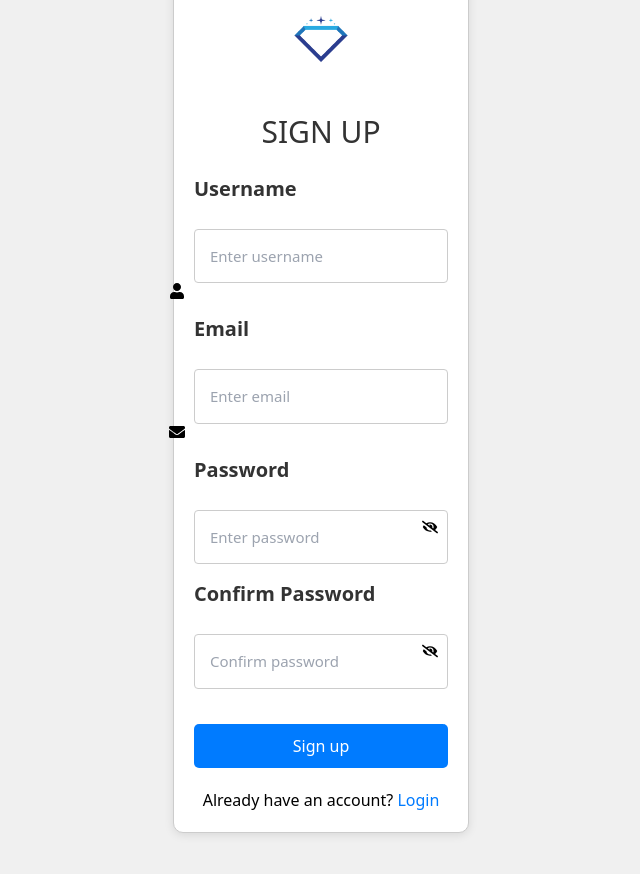
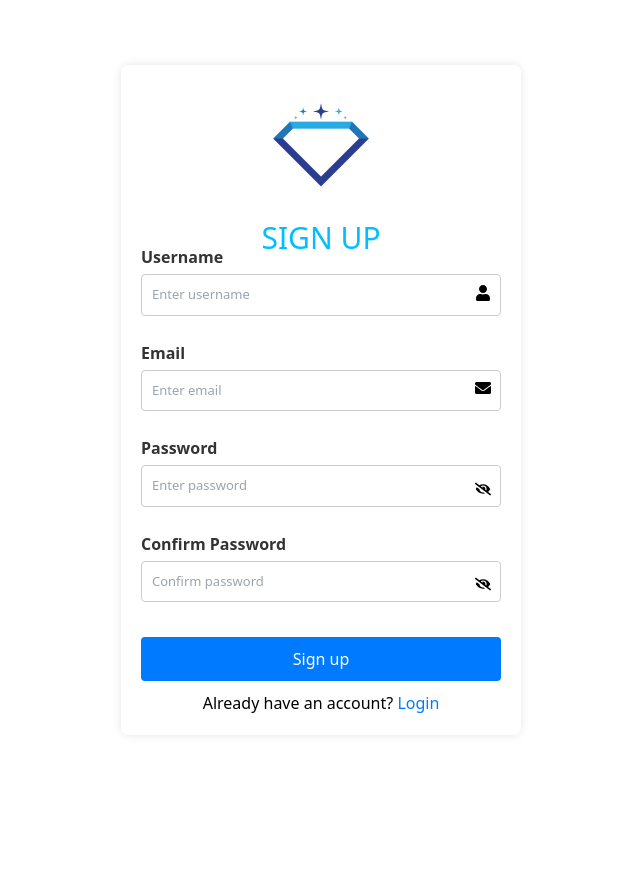
Before and after one commit to HoangNNQ157/FE_GemFPT, a React (Vite) app: page /register in a window 1280 px wide. Shown: the top 874 px of the page, without its empty margins (319-959 px from the left). After the commit the page ends 800 px from the top, so only its background shows below. Built offline with nearby package versions, Linux system fonts and the light colour scheme.

Commit message:
edit css authentication

```diff
--- a/src/component/Register/Register.css
+++ b/src/component/Register/Register.css
@@ -1,84 +1,117 @@
-
-* {
-    margin: 0;
-    padding: 0;
-    box-sizing: border-box;
-  }
-
-  body,
-  html {
-    height: 100%;
+body {
   display: flex;
   justify-content: center;
   align-items: center;
-  }
-  .logo {
-    width: 200px;
-    height: auto;
-    margin-bottom: -50px;
-    margin-left: 70px;
-    margin-top: -50px;
+  height: 100vh;
+  margin: 0;
 }
 
-  .form-box {
+.logoRegister {
   width: 100%;
-    max-width: 400px;
-    margin: 0 auto;
-    padding: 20px;
-    border: 1px solid transparent;
-    background-color: transparent;
-    box-shadow: 0 0 10px rgba(0, 0, 0, 0.1);
+  display: flex;
+  justify-content: center;
+  margin-top: -30px;
 }
 
-  .form-box h3 {
+.form h3 {
   font-size: 30px;
-    margin-bottom: 20px;
+  margin-top: -20px;
+  margin-bottom: -15px;
   text-align: center;
   color: deepskyblue;
 }
 
-  .title {
-    font-size: 20px;
-
+.form-control {
+  margin-top: 0px !important;
 }
 
-  .form-box .mb-3 {
-    margin-bottom: 15px;
+.imgRegister {
+  width: 50%;
+  height: auto;
+  display: block;
 }
 
+.form {
+  margin-bottom: 0px !important;
+  display: flex;
+  flex-direction: column;
+  align-items: center;
+  width: 100%;
+  max-width: 400px;
+  padding: 20px;
+  box-shadow: 0 0 10px rgba(0, 0, 0, 0.1);
+  background-color: #fff;
+  border-radius: 8px;
+}
 
-  .form-box input[type="text"],
-  .form-box input[type="email"],
-  .form-box input[type="password"],
-  .form-box input[type="phone"] {
+.Actor {
+  font-size: 20px;
+  color: #615c5c;
+}
+
+.form .mb-3 {
+  margin-bottom: 25px;
+  position: relative;
+}
+
+.form input[type="text"],
+.form input[type="email"],
+.form input[type="password"],
+.form input[type="phone"] {
   width: 100%;
-    padding: 15px;
-    font-size: 15px;
+  padding: 10px;
+  font-size: 13px;
   border: 1px solid #ccc;
   border-radius: 4px;
 }
 
+.password-wrapper {
+  position: relative;
+  display: flex;
+  align-items: center;
+}
+
+.password-toggle-icon {
+  cursor: pointer;
+  position: absolute;
+  bottom: 10px;
+  right: 10px;
+}
+
+.error-message-container {
+  height: 20px;
+  position: absolute;
+  bottom: -25px;
+  width: 100%;
+}
+
 .error-message {
   color: red;
-    margin-top: 5px;
+  height: 100%;
+  display: flex;
+  align-items: center;
 }
-
 
 .btn-primary {
   background-color: #007bff;
   color: #fff;
+  margin-top: 10px;
   padding: 10px 20px;
   border: none;
   border-radius: 4px;
   cursor: pointer;
 }
 
-  .form-box .Login-Link {
+.form .Login-Link {
   text-align: center;
   margin-top: 10px;
 }
 
-  .form-box .Login-Link a {
+.form .Login-Link a {
   text-decoration: none;
   color: #007bff;
 }
+
+.form .Login-Link a:hover {
+  text-decoration: underline;
+}
--- a/src/component/Register/Register.jsx
+++ b/src/component/Register/Register.jsx
@@ -71,7 +71,6 @@ export default function Register() {
       } else {
         console.log(error);
         toast.error(error.response?.data || 'Registration failed');
-
       }
     }
   };
@@ -85,9 +84,11 @@ export default function Register() {
   };
 
   return (
-    <div className="form-box register">
+    <div className="form register">
       <form onSubmit={handleSubmit}>
-        <img src='public/assets/logo.jpg' className="logo" alt="Logo" />
+        <div className="logoRegister">
+          <img src='public/assets/logo.jpg' className="imgRegister" alt="Logo" />
+        </div>
         <h3>SIGN UP</h3>
 
         <div className="mb-3">
@@ -101,7 +102,9 @@ export default function Register() {
             onChange={handleChange}
           />
           <FaUser className="icon" />
-          {errors.username && <span className="error-message">{errors.username}</span>}
+          <div className="error-message-container">
+            {errors.username && <span className="error-message">{errors.username}</span>}
+          </div>
         </div>
 
         <div className="mb-3">
@@ -115,7 +118,9 @@ export default function Register() {
             onChange={handleChange}
           />
           <FaEnvelope className="icon" />
-          {errors.email && <span className="error-message">{errors.email}</span>}
+          <div className="error-message-container">
+            {errors.email && <span className="error-message">{errors.email}</span>}
+          </div>
         </div>
 
         <div className="mb-3">
@@ -130,10 +135,12 @@ export default function Register() {
               onChange={handleChange}
             />
             <span className="password-toggle-icon" onClick={togglePasswordVisibility}>
-              {showPassword ? <FaEye /> : <FaEyeSlash  />}
+              {showPassword ? <FaEye /> : <FaEyeSlash />}
             </span>
           </div>
-          {errors.password && <span className="error-message">{errors.password}</span>}
+          <div className="error-message-container">
+            {errors.password && <span className="error-message">{errors.password}</span>}
+          </div>
         </div>
 
         <div className="mb-3">
@@ -148,10 +155,12 @@ export default function Register() {
               onChange={handleChange}
             />
             <span className="password-toggle-icon" onClick={toggleConfirmPasswordVisibility}>
-              {showConfirmPassword ? <FaEye /> : <FaEyeSlash  />}
+              {showConfirmPassword ? <FaEye /> : <FaEyeSlash />}
             </span>
           </div>
-          {errors.confirmPassword && <span className="error-message">{errors.confirmPassword}</span>}
+          <div className="error-message-container">
+            {errors.confirmPassword && <span className="error-message">{errors.confirmPassword}</span>}
+          </div>
         </div>
 
         <div className="d-grid">
@@ -167,7 +176,6 @@ export default function Register() {
     </div>
   );
 }
-
 
 
 // Đăng kí bằng email
--- a/src/component/login/Login.css
+++ b/src/component/login/Login.css
@@ -1,27 +1,21 @@
-body, html {
-    height: 100%;
+body {
     display: flex;
     justify-content: center;
     align-items: center;
-    background-color: #f0f0f0; /* Đảm bảo màu nền không trong suốt */
+    height: 100vh;
     margin: 0;
 }
 
-.form-box.login {
+.logoLogin {
     width: 100%;
-    max-width: 400px;
-    margin: 0 auto;
-    padding: 20px;
-    border: 1px solid #ddd; /* Thêm viền để dễ nhìn */
-    background: #fff; /* Đảm bảo nền trắng */
-    box-shadow: 0 0 10px rgba(0, 0, 0, 0.1);
-    border-radius: 8px; /* Thêm bo tròn viền */
+    display: flex;
+    justify-content: center;
+    align-items: center;
 }
 
-.logo-Login {
+.imgLogo {
     width: 50%;
     height: auto;
-    margin-left: 85px;
     margin-bottom: -20px;
     margin-top: -50px;
     display: block;
@@ -29,49 +23,72 @@ body, html {
 
 .form-box h3 {
     font-size: 30px;
-    margin-bottom: 20px;
+    margin-top: -20px;
+    margin-bottom: -15px;
     text-align: center;
-    color: deepskyblue;
+    color: #007bff;
 }
 
-.title {
+.User {
+    color: #615c5c;
     font-size: 20px;
     margin-bottom: 5px;
 }
 
 .form-box .mb-3 {
-    margin-bottom: 15px;
+    margin-top: -20px;
 }
 
-.form-box input[type="text"],
+.form-box input[type="email"],
 .form-box input[type="password"] {
     width: 100%;
-    padding: 10px;
+    padding: 8px; /* Adjusted padding for closer spacing */
     font-size: 15px;
     border: 1px solid #ccc;
     border-radius: 4px;
-    box-sizing: border-box; /* Đảm bảo padding không làm thay đổi kích thước */
+    box-sizing: border-box;
+    margin-top: 5px; /* Ensures a small space between label and input */
 }
 
 .password-wrapper {
     position: relative;
     display: flex;
     align-items: center;
+    margin-top: 5px; /* Ensures a small space between label and input */
 }
-.icon{
-    margin-left: -25px;
+
+.form-item {
+    position: relative;
+    margin-top: -10px;
+    min-height: 80px; /* Adjusted to provide space for error messages */
+    display: flex;
+    flex-direction: column;
+    justify-content: flex-start; /* Ensure space for error message */
+}
+
+.icon {
+    position: absolute;
+    right: 10px;
+    bottom: 15px;
 }
 
 .password-toggle-icon {
+    cursor: pointer;
     position: absolute;
+    bottom: 15px;
     right: 10px;
-    cursor: pointer;
-
 }
 
 .error-message {
     color: red;
     font-size: 12px;
+    margin-top: 5px; /* Added margin to separate error message from input */
+    visibility: visible; /* Ensure the message is visible when present */
+}
+
+.hidden-error {
+    visibility: hidden; /* Keeps space for the error message without displaying it */
+    height: 0;
 }
 
 .form-box .d-grid {
--- a/src/component/resetpassword/ResetPassword.css
+++ b/src/component/resetpassword/ResetPassword.css
@@ -1,5 +1,3 @@
-
-
 .form-box {
   width: 100%;
   max-width: 400px;
@@ -30,6 +28,7 @@
 
 .form-box .mb-3 {
   margin-bottom: 15px;
+  position: relative;
 }
 
 .form-box .title {
@@ -51,10 +50,16 @@
   box-shadow: 0 0 5px rgba(0, 123, 255, 0.5);
 }
 
-.form-box .error-message {
+.error-message {
   color: red;
   font-size: 12px;
   margin-top: 5px;
+}
+
+.invisible-placeholder {
+  height: 20px; /* Height of the invisible element */
+  overflow: hidden; /* Hide the invisible element */
+  font-size: 0; /* Ensure no visible text */
 }
 
 .form-box .d-grid {
--- a/src/component/resetpassword/ResetPassword.jsx
+++ b/src/component/resetpassword/ResetPassword.jsx
@@ -28,6 +28,11 @@ export default function ResetPassword() {
     setFormData((prevState) => ({
       ...prevState,
       [name]: value,
+    }));
+
+    setErrors((prevErrors) => ({
+      ...prevErrors,
+      [name]: '',
     }));
   };
 
@@ -62,6 +67,11 @@ export default function ResetPassword() {
       <form onSubmit={handleSubmit}>
         <h3>Reset Password</h3>
 
+        {/* Invisible element to reserve space for email error message */}
+        <div className="invisible-placeholder">
+          &nbsp;
+        </div>
+
         <div className="mb-3">
           <label className="title">New Password</label>
           <input
@@ -72,9 +82,7 @@ export default function ResetPassword() {
             value={formData.password}
             onChange={handleChange}
           />
-          {errors.password && (
-            <span className="error-message">{errors.password}</span>
-          )}
+          {errors.password && <span className="error-message">{errors.password}</span>}
         </div>
 
         <div className="mb-3">
@@ -87,9 +95,7 @@ export default function ResetPassword() {
             value={formData.confirmPassword}
             onChange={handleChange}
           />
-          {errors.confirmPassword && (
-            <span className="error-message">{errors.confirmPassword}</span>
-          )}
+          {errors.confirmPassword && <span className="error-message">{errors.confirmPassword}</span>}
         </div>
 
         <div className="d-grid">
```
Also changed, not shown: src/component/login/Login.jsx (+15 -10 lines). Lines whose indentation alone changed are shown as unchanged.
